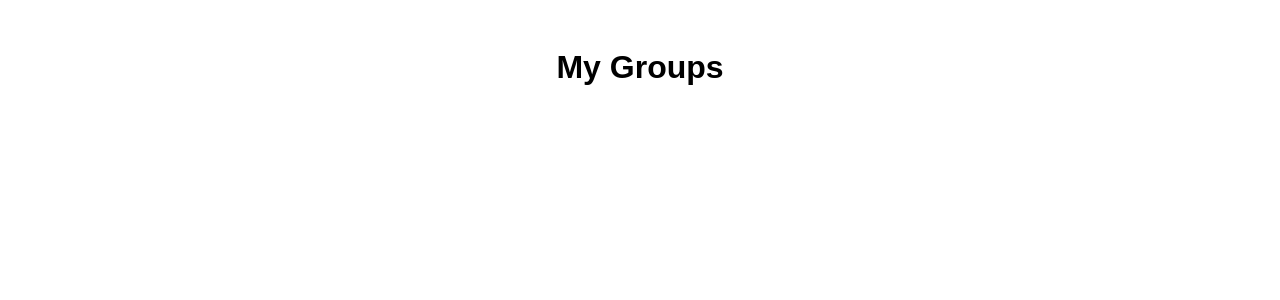
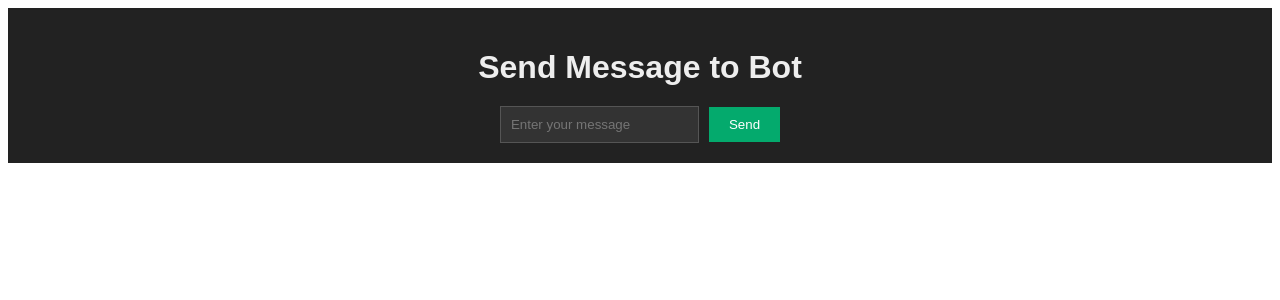
Before and after one commit to LeonFRD/tg-web-app, a React (Create React App) app: page / in a window 1280 px wide. Shown: the top 300 px of the page. Built offline with nearby package versions, Linux system fonts and the light colour scheme.

Commit message:
Your descriptive commit message

```diff
--- a/src/App.css
+++ b/src/App.css
@@ -1,15 +1,33 @@
 .App {
   font-family: sans-serif;
+  background-color: #222;
+  color: #eee;
   text-align: center;
   padding: 20px;
 }
 
-.group-list {
-  list-style: none; /* Remove default list styling */
-  padding: 0;
+h1 {
+  margin-bottom: 20px;
 }
 
-.group-item {
+.input-container {
+  display: flex;
+  justify-content: center;
+  align-items: center;
+}
+
+input[type="text"] {
+  background-color: #333;
+  color: #eee;
+  border: 1px solid #555;
   padding: 10px;
-  border-bottom: 1px solid #eee; /* Add a subtle separator */
+  margin-right: 10px;
 }
+
+button {
+  background-color: #04aa6d; /* Green button */
+  color: white;
+  padding: 10px 20px;
+  border: none;
+  cursor: pointer;
+}
--- a/src/App.js
+++ b/src/App.js
@@ -2,66 +2,46 @@ import React, { useState, useEffect } from 'react';
 import './App.css';
 
 function App() {
-  const [groups, setGroups] = useState([]);
-  const [isLoading, setIsLoading] = useState(true); // Add loading state
+  const [message, setMessage] = useState('');
 
   useEffect(() => {
     // Check if Telegram Web App is available
     if (window.Telegram && window.Telegram.WebApp) {
       const telegram = window.Telegram.WebApp;
       telegram.ready();
-
-      const fetchData = async () => {
-        try {
-          const chatId = await telegram.chatId;
-          console.log("Chat ID:", chatId);
-
-          const groups = await telegram.getChatAdministrators(chatId)
-            .catch(error => {
-              console.error("Error getting chat administrators:", error);
-              return [];
-            });
-
-          console.log("Fetched Groups:", groups);
-
-          const groupData = groups.map(member => ({
-            id: member.user.id,
-            username: member.user.username,
-            firstName: member.user.first_name,
-            lastName: member.user.last_name
-          }));
-
-          setGroups(groupData);
-          setIsLoading(false); // Set loading to false after fetching data
-        } catch (error) {
-          console.error("Error fetching groups:", error);
-          setIsLoading(false);
-        }
-      };
-
-      fetchData();
     } else {
-      console.error("Telegram Web App is not available.");
-      setIsLoading(false);
+      console.error('Telegram Web App is not available.');
     }
   }, []);
 
+  const handleInputChange = (event) => {
+    setMessage(event.target.value);
+  };
+
+  const sendMessage = async () => {
+    if (window.Telegram && window.Telegram.WebApp) {
+      const telegram = window.Telegram.WebApp;
+      try {
+        await telegram.sendMessage('7134726909:AAE793FREFmLcpWiyb3SQwQ36ff8xiiEWJQ', message); // Send message to your bot
+        setMessage(''); // Clear the input field after sending
+      } catch (error) {
+        console.error('Error sending message:', error);
+      }
+    }
+  };
+
   return (
     <div className="App">
-      <h1>My Groups</h1>
-
-      {isLoading ? (
-        <p>Loading groups...</p>
-      ) : (
-        <ul className="group-list">
-          {groups.map(group => (
-            <li key={group.id} className="group-item">
-              {group.firstName} {group.lastName} ({group.username})
-            </li>
-          ))}
-        </ul>
-      )}
-
+      <h1>Send Message to Bot</h1>
+      <div className="input-container">
+        <input
+          type="text"
+          placeholder="Enter your message"
+          value={message}
+          onChange={handleInputChange}
+        />
+        <button onClick={sendMessage}>Send</button>
+      </div>
     </div>
   );
 }
```
